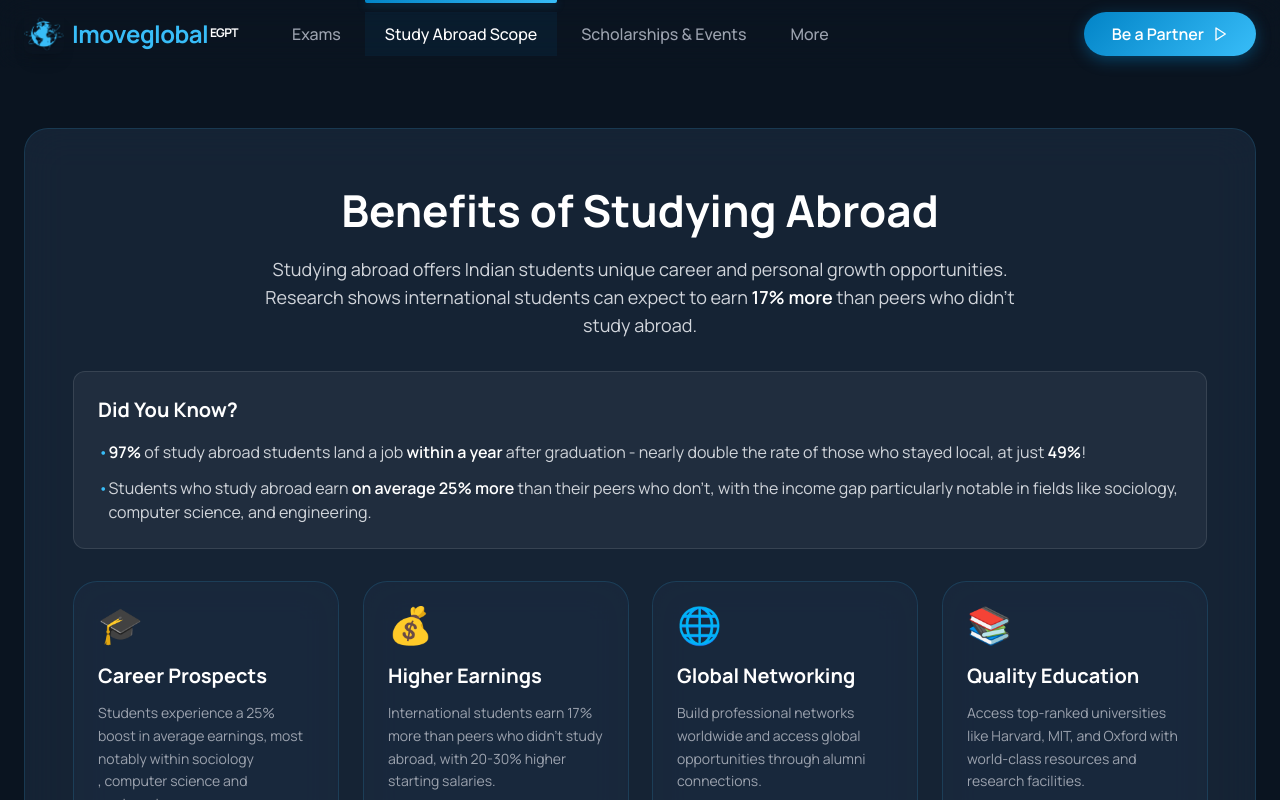
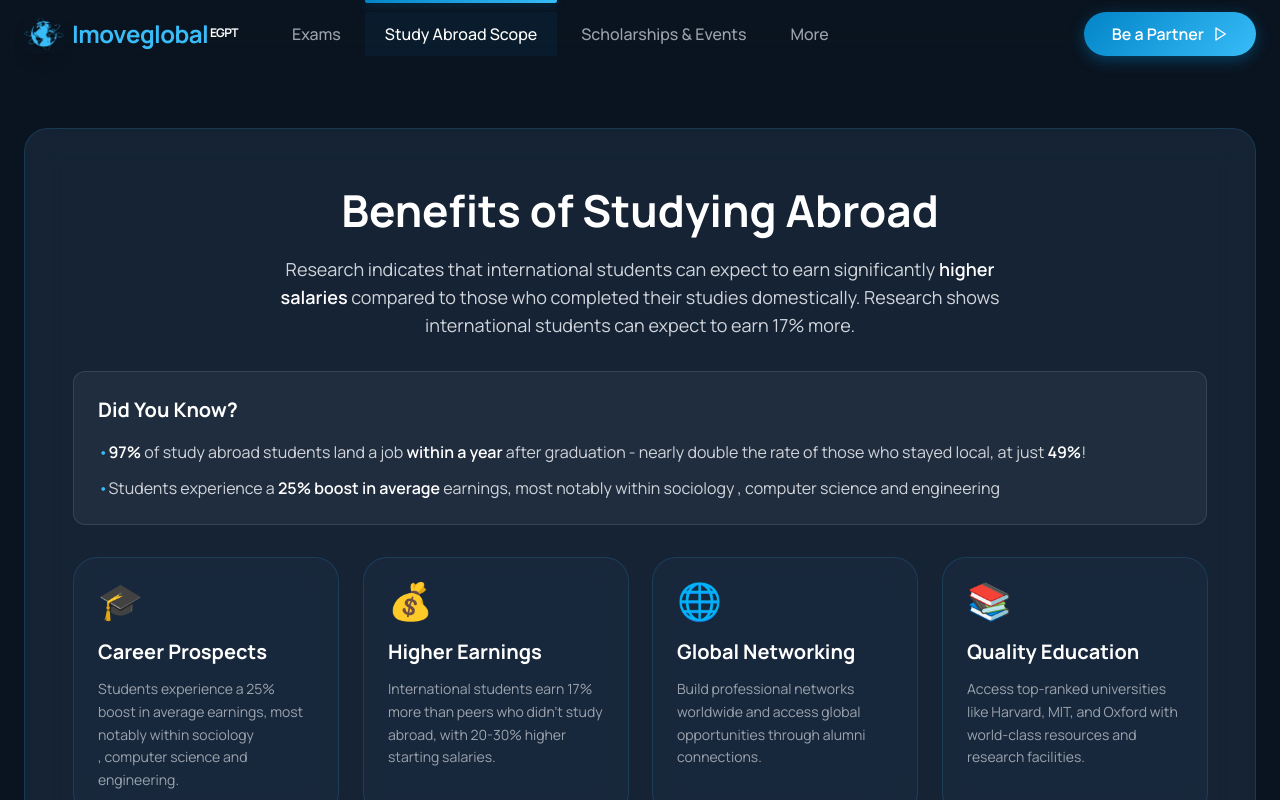
Before and after one commit to jOhNeX2017/img_website, a React (Vite) app: page /study-abroad in a window 1280 px wide. Shown: the top 800 px of the page. Built offline with nearby package versions, Linux system fonts and the light colour scheme.

Commit message:
Text Fixes

```diff
--- a/src/components/pages/CourseOverview.jsx
+++ b/src/components/pages/CourseOverview.jsx
@@ -48,11 +48,7 @@ const CourseOverview = () => {
           {/* Description */}
           <div className="text-base sm:text-lg text-gray-300 leading-relaxed mb-12 max-w-3xl mx-auto">
             <p className="mb-4">
-              You will start by discovering what <span className="font-semibold text-white">WebGL</span> is and why using the{' '}
-              <span className="font-semibold text-white">Three.js</span> library is a must. You will then discover the various components of Three.js and once the{' '}
-              <span className="font-semibold text-white">basics</span> are acquired, you will move on to more{' '}
-              <span className="font-semibold text-white">advanced techniques</span> and build up{' '}
-              <span className="font-semibold text-white">experience</span> through tons of exercises.
+              You will begin by building a strong understanding of the fundamental concepts and tools essential to the subject. As you progress, you will explore its key components in depth, establishing a solid foundation before advancing to more sophisticated techniques. Through extensive <span className="font-semibold text-white">hands-on practice </span> and <span className="font-semibold text-white">guided exercises </span>, you will steadily develop practical experience and confidence. By the end of the course, you will have the knowledge and skills required to independently create and execute your own projects.
             </p>
             <p>
               At the end of the course, you will have enough experience and skills to{' '}
--- a/src/components/pages/StudyAbroadScope.jsx
+++ b/src/components/pages/StudyAbroadScope.jsx
@@ -62,9 +62,8 @@ const ExamsSection = () => {
               Benefits of Studying Abroad
           </h2>
           <p className="text-gray-300 text-lg max-w-3xl mx-auto">
-            Studying abroad offers Indian students unique career and personal growth opportunities.
-            Research shows international students can expect to earn <span className="font-semibold text-white">17% more</span> than
-            peers who didn't study abroad.
+            Research indicates that international students can expect to earn significantly <span className="font-semibold text-white">higher salaries </span> compared to those who completed their studies domestically.
+            Research shows international students can expect to earn 17% more.
           </p>
         </div>
 
@@ -83,9 +82,8 @@ const ExamsSection = () => {
             <li className="flex items-start">
               <span style={{ color: 'var(--color-accent)' }}>•</span>
               <span>
-                Students who study abroad earn{' '}
-                <span className="font-semibold text-white">on average 25% more</span> than their peers who don't,
-                with the income gap particularly notable in fields like sociology, computer science, and engineering.
+                Students experience a{' '}
+                <span className="font-semibold text-white">25% boost in average</span> earnings, most notably within sociology , computer science and engineering
               </span>
             </li>
           </ul>
```
